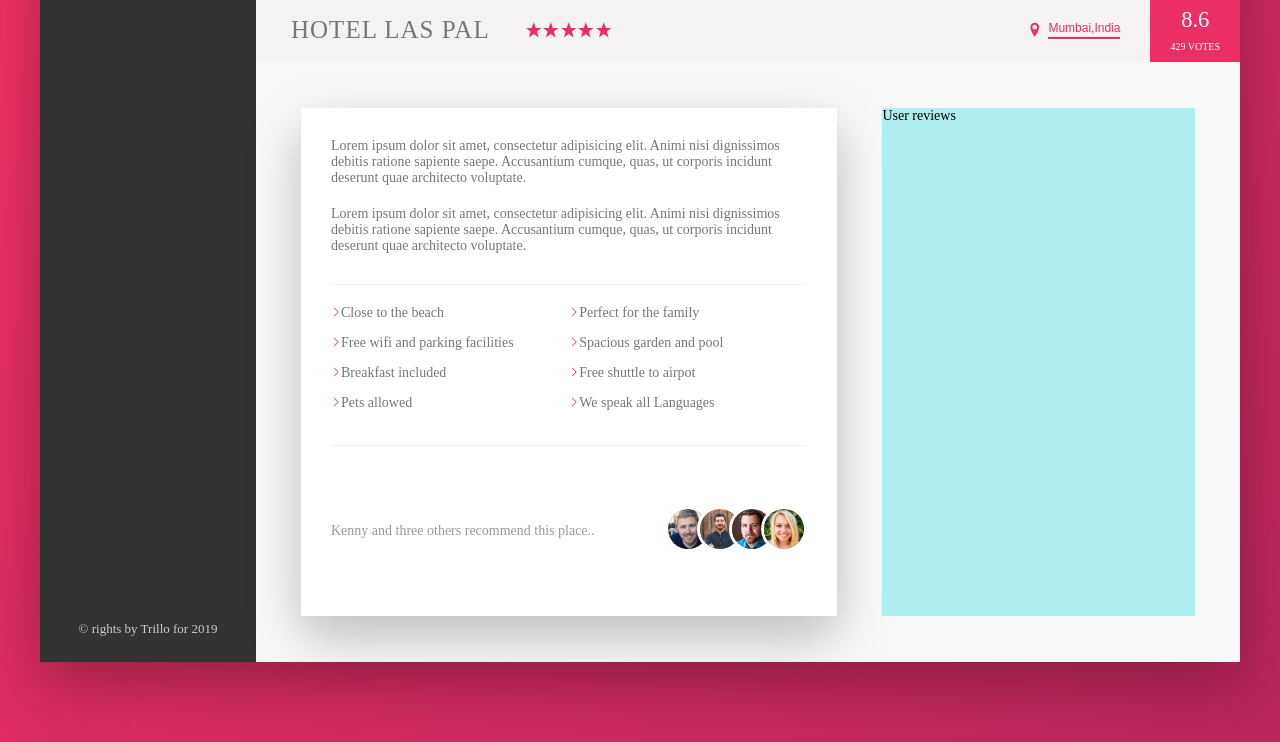
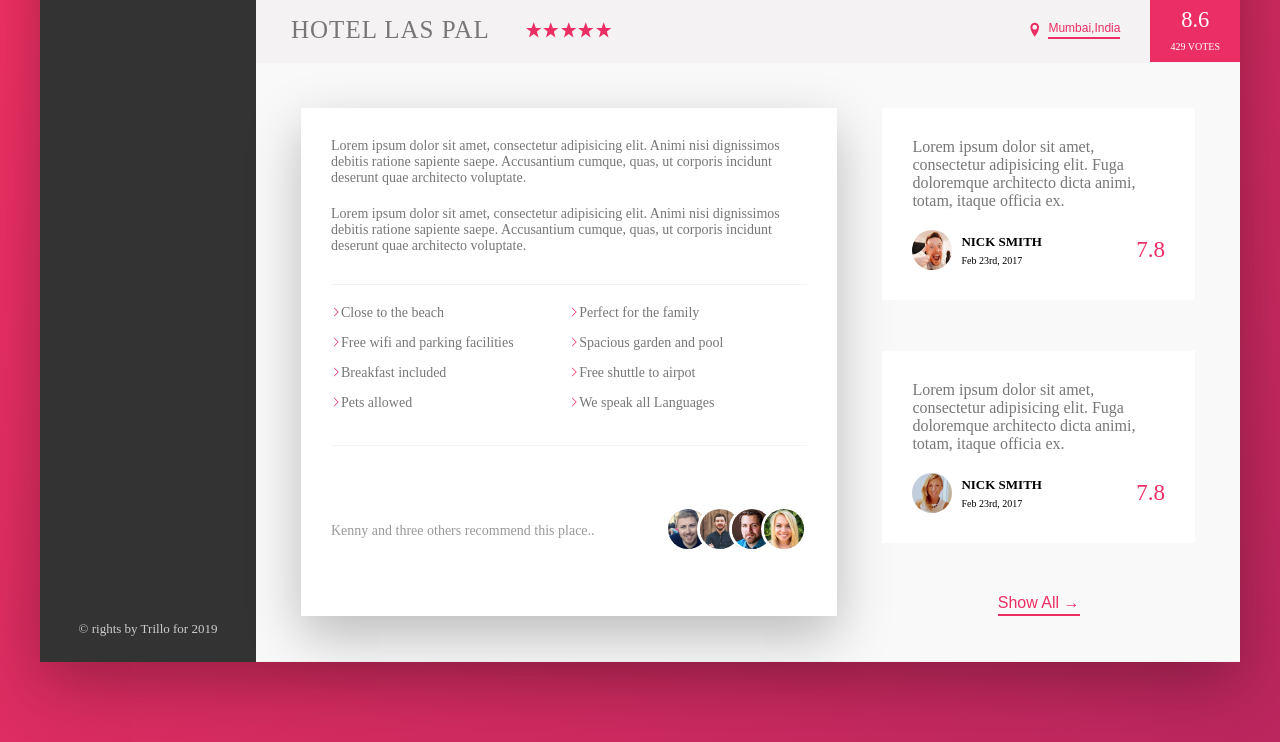
Before and after one commit to Heet1996/Trillo, a website: page index.html in a window 1280 px wide. Shown: the part 538-1280 px from the top of the page. Drawn offline with Linux system fonts and the light colour scheme; files whose address does not match are found by name.

Commit message:
User reviews card added

```diff
--- a/index.html
+++ b/index.html
@@ -161,7 +161,39 @@
                             </div>
                         </div>
                         <div class="review">
-                            User reviews
+                            <div class="review-box">
+                                <p class="paragraph">
+                                    Lorem ipsum dolor sit amet, consectetur adipisicing elit.
+                                    Fuga doloremque architecto dicta animi, totam, itaque officia ex.
+                                </p>
+                                <div class="reviewer">
+                                    <img src="./img/user-1.jpg" alt="User Image 1" class="reviewer__img">
+                                    <div class="reviewer__user">
+                                        <p class="reviewer__user-name">Nick Smith</p>
+                                        <p class="reviewer__user-date">Feb 23rd, 2017</p>
+                                    </div>
+                                    <div class="reviewer__rating">7.8</div>
+                                </div>
+                            </div>
+                            <div class="review-box">
+                                <p class="paragraph">
+                                    Lorem ipsum dolor sit amet, consectetur adipisicing elit.
+                                    Fuga doloremque architecto dicta animi, totam, itaque officia ex.
+                                </p>
+                                <div class="reviewer">
+                                    <img src="./img/user-2.jpg" alt="User Image 2" class="reviewer__img">
+                                    <div class="reviewer__user">
+                                        <p class="reviewer__user-name">Nick Smith</p>
+                                        <p class="reviewer__user-date">Feb 23rd, 2017</p>
+                                    </div>
+                                    <div class="reviewer__rating">7.8</div>
+                                </div>
+                            </div>
+
+
+                                <button class="btn-inline btn-arrow">Show All <span>&#8594;</span> </button>
+
+
                         </div>
                     </div>
                 </main>
--- a/sass/_component.scss
+++ b/sass/_component.scss
@@ -318,6 +318,7 @@
 .paragraph
 {
     color:var(--grey-dark-2);
+
     &:not(:last-of-type)
     {
         margin-bottom: 2rem;
@@ -386,3 +387,56 @@
         }
     }
 }
+
+///Review Box
+
+.review-box
+{
+    padding: 3rem 3rem;
+    background-color: #fff;
+
+    display: flex;
+    flex-direction: column;
+    & > .paragraph
+    {
+        margin-bottom: 2rem;
+    }
+
+}
+///Reviewer
+.reviewer
+{
+    display: flex;
+    justify-content: center;
+    align-items: center;
+    &__img
+    {
+        width:4rem;
+        height: 4rem;
+        border-radius: 50%;
+    }
+    &__user
+    {   margin-right: auto;
+        margin-left: 0.9rem;
+
+        &-name
+        {
+            font-size: 1.3rem;
+            margin-bottom: 0.5rem;
+            text-transform: uppercase;
+            font-weight: 600;
+        }
+        &-date
+        {
+            font-size: 1rem;
+        }
+    }
+    &__rating
+    {
+        font-size: 2.3rem;
+        color:var(--primary);
+        font-weight: 540;
+
+    }
+}
+//Button for show all
--- a/sass/_layout.scss
+++ b/sass/_layout.scss
@@ -54,6 +54,10 @@
 }
 .review
 {
-    background-color:paleturquoise;
+    display: flex;
+    justify-content: space-between;
+    flex-direction: column;
+    align-items: center;
+    font-size: 1.6rem;
     flex:1;
 }
```
Also changed, not shown: css/style.css.
